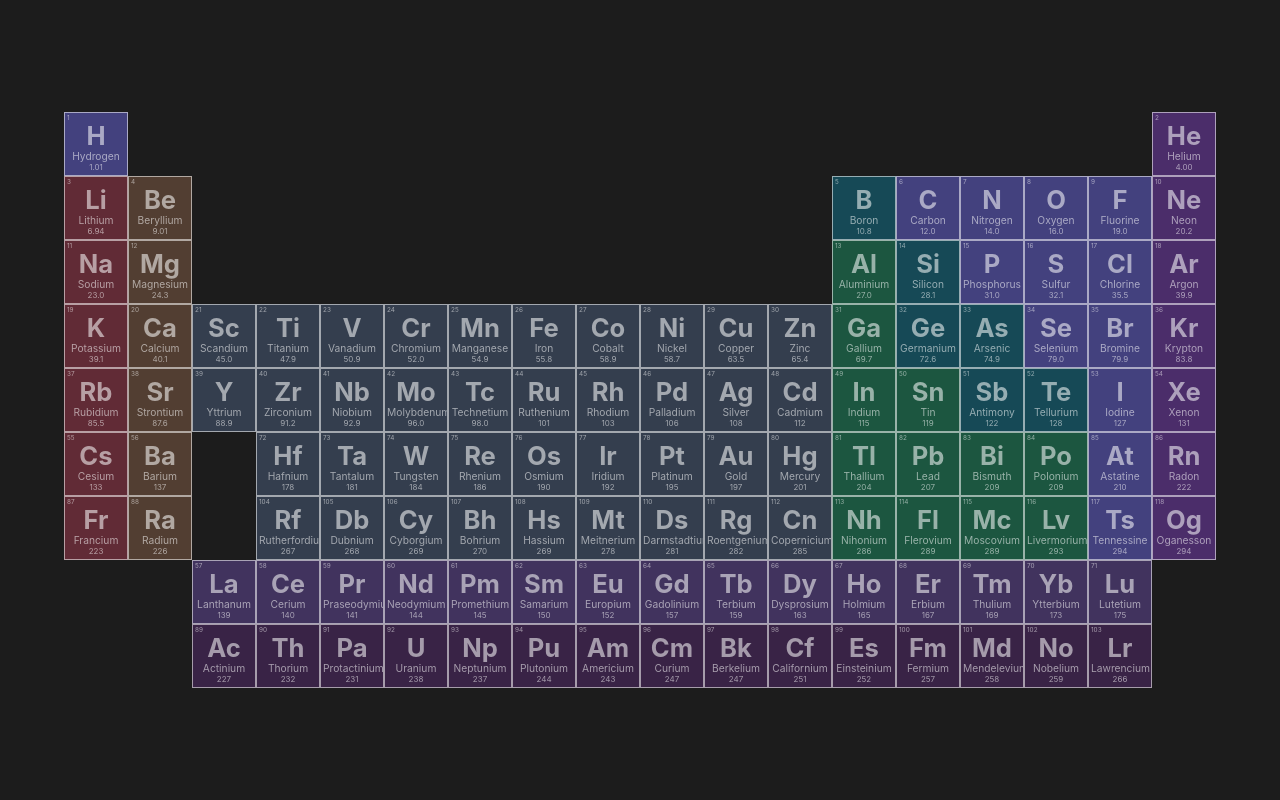
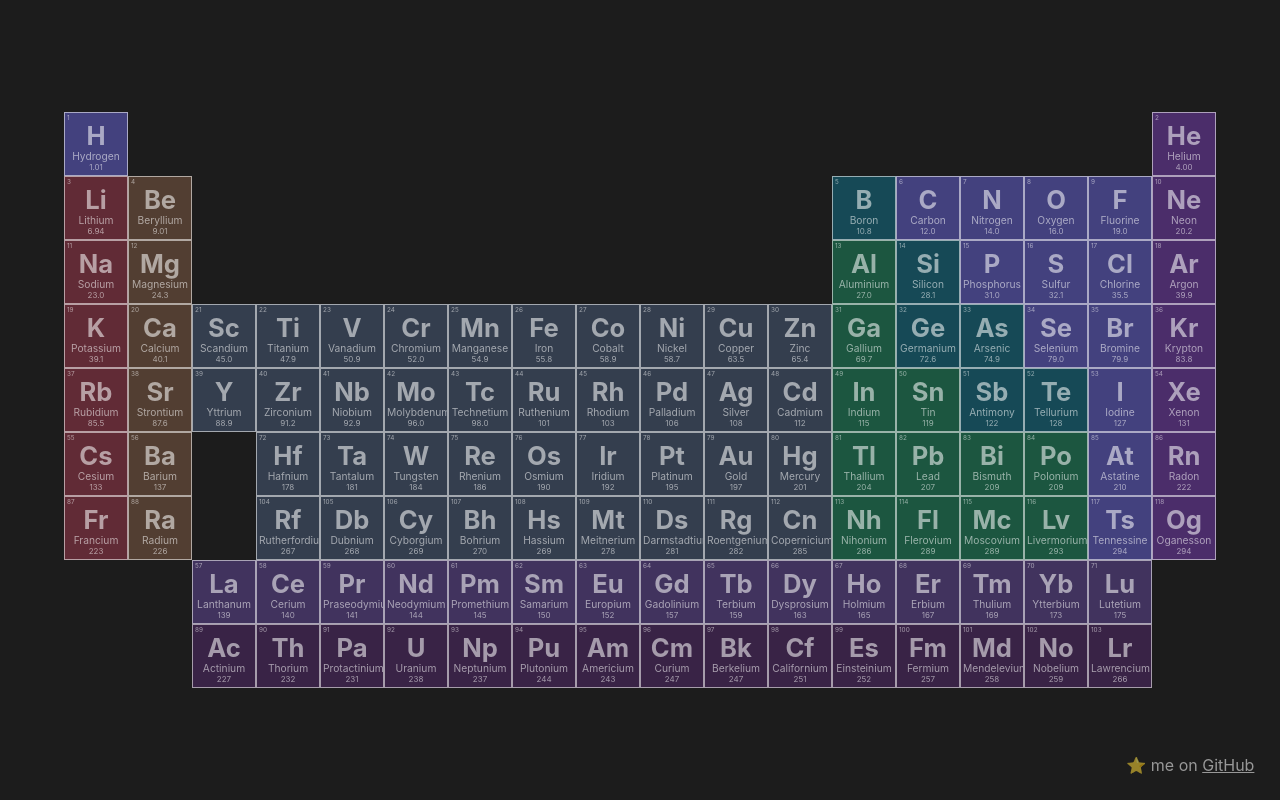
Before and after one commit to justsharan/periodic-table, a Svelte app: page / in a window 1280 px wide. Built offline with nearby package versions, Linux system fonts and the light colour scheme.

Commit message:
feat: Added GitHub link

```diff
--- a/src/App.svelte
+++ b/src/App.svelte
@@ -13,6 +13,10 @@
     {/each}
   {/await}
 
+  <footer>
+    ⭐️ me on <a href="https://github.com/sinistrecyborg/ptable" target="_blank">GitHub</a>
+  </footer>
+
 </main>
 
 <style>
@@ -22,6 +26,20 @@
     grid-template-columns: repeat(17, auto) 1fr;
     width: 90%;
     margin: 0 auto;
+    font-family: -apple-system, Helvetica, 'Segoe UI', Roboto, Oxygen, Ubuntu, Cantarell, 'Open Sans', 'Helvetica Neue', sans-serif;
+    color: hsla(0,0%,100%,.55);
+  }
+
+  footer {
+    position: fixed;
+    bottom: 2vw;
+    right: 2vw;
+    font-size: 1rem;
+  }
+
+  a:link, a:visited {
+    text-decoration: underline;
+    color: hsla(0,0%,100%,.55);
   }
 
 </style>
--- a/src/Element.svelte
+++ b/src/Element.svelte
@@ -23,9 +23,6 @@
     border: 0.5px solid;
     border-collapse: collapse;
     overflow: hidden;
-
-    font-family: -apple-system, Helvetica, 'Segoe UI', Roboto, Oxygen, Ubuntu, Cantarell, 'Open Sans', 'Helvetica Neue', sans-serif;
-    color: hsla(0,0%,100%,.55);
   }
 
   #atomic {
```
Also changed, not shown: 1 other file (tests, documents, lock files or other folders).
